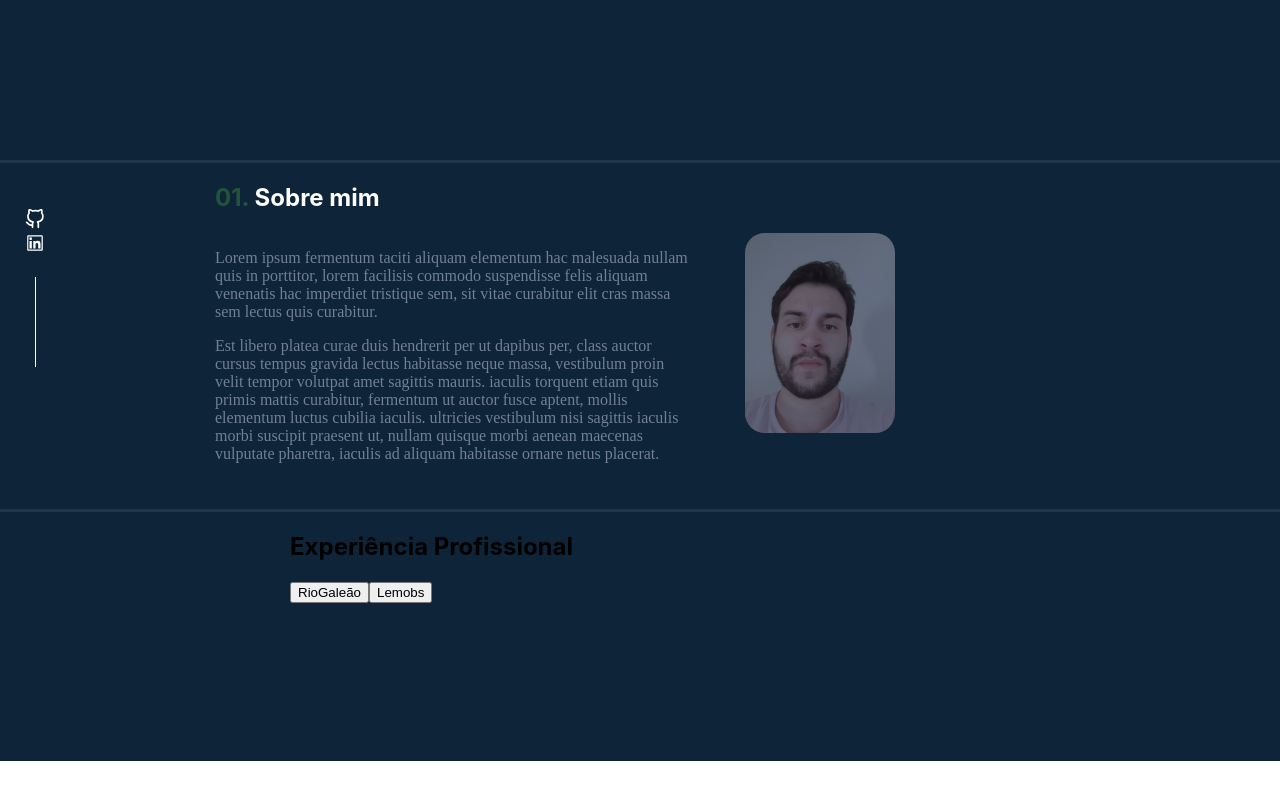
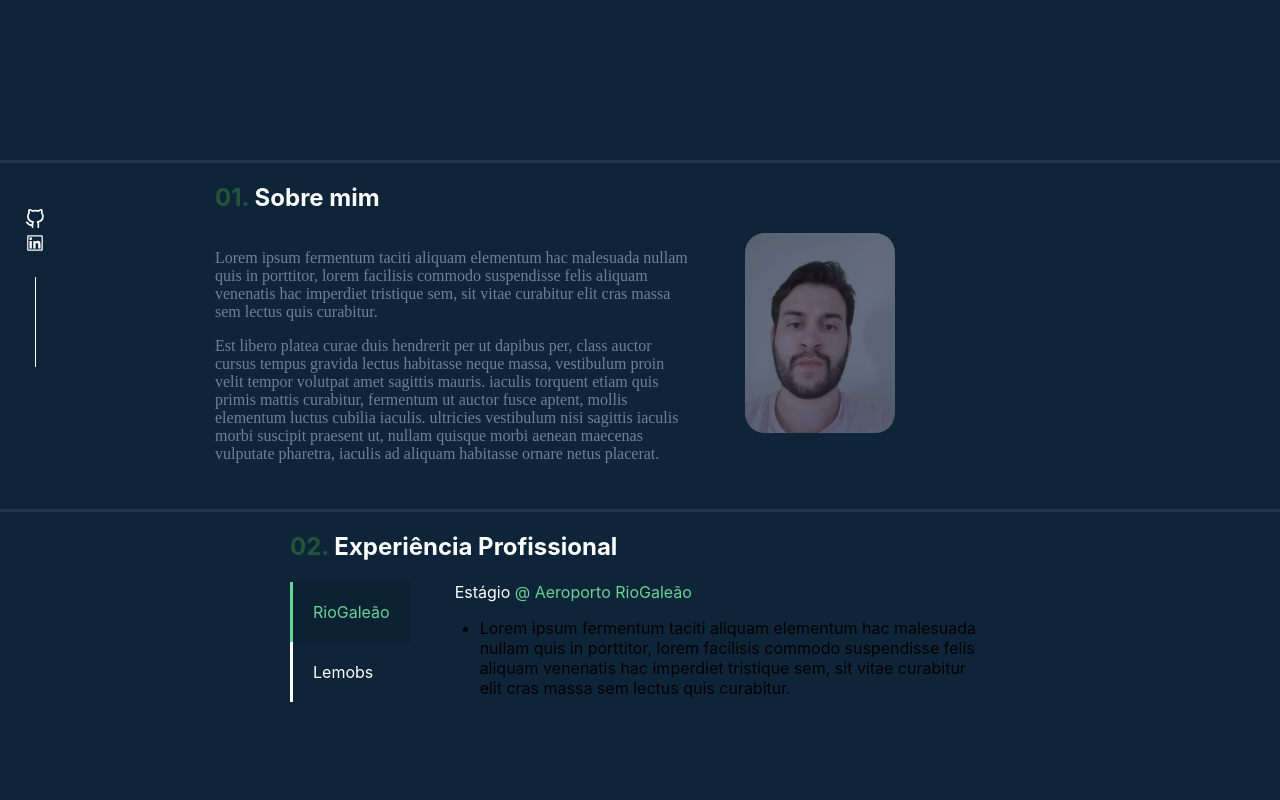
Before and after one commit to luanrjjj/mywebsite, a Next.js app: page / in a window 1280 px wide. Shown: the part 433-1233 px from the top of the page. Before the commit the page ends 1194 px from the top, so only its background shows below. Built offline with nearby package versions, Linux system fonts and the light colour scheme.

Commit message:
Jobs Section Construction

```diff
--- a/components/JobsSection/index.tsx
+++ b/components/JobsSection/index.tsx
@@ -1,16 +1,74 @@
-import React from 'react'
+import React, { useState } from 'react'
 
 import { FiGithub } from 'react-icons/fi'
 import { AiOutlineLinkedin } from 'react-icons/ai'
-import { Section, SectionContent } from './styles'
+import {
+  JobsList,
+  Section,
+  SectionContent,
+  SelectedJob,
+  Text,
+} from './styles'
 
 export const JobsSection = () => {
+  const [filter, setFilter] = useState('RioGaleão')
+
+  const filterJobs = ['RioGaleão', 'Lemobs']
   return (
     <Section>
-      <h2>Experiência Profissional</h2>
       <SectionContent>
-        <button>RioGaleão</button>
-        <button>Lemobs</button>
+        <h2>Experiência Profissional</h2>
+        <div className="FiltersAndText">
+          <JobsList>
+            {filterJobs?.map((Job: string) => {
+              return (
+                <SelectedJob
+                  onClick={() => setFilter(Job)}
+                  selected={Job === filter}
+                  key={Job}
+                >
+                  <a>{Job}</a>
+                </SelectedJob>
+              )
+            })}
+          </JobsList>
+          <Text>
+            {filter === 'RioGaleão' ? (
+              <>
+                <span className="Function">
+                  Estágio
+                  <a className="Company">
+                    {' '}
+                    @ Aeroporto RioGaleão
+                  </a>
+                </span>
+                <ul>
+                  <li>
+                    Lorem ipsum fermentum taciti aliquam
+                    elementum hac malesuada nullam quis in
+                    porttitor, lorem facilisis commodo
+                    suspendisse felis aliquam venenatis hac
+                    imperdiet tristique sem, sit vitae
+                    curabitur elit cras massa sem lectus
+                    quis curabitur.
+                  </li>
+                </ul>
+              </>
+            ) : (
+              <>
+                <span>Estágio</span>
+                <p>
+                  Lorem ipsum fermentum taciti aliquam
+                  elementum hac malesuada nullam quis in
+                </p>
+                <p>
+                  Lorem ipsum fermentum taciti aliquam
+                  elementum hac malesuada nullam quis in
+                </p>
+              </>
+            )}
+          </Text>
+        </div>
       </SectionContent>
     </Section>
   )
--- a/components/JobsSection/styles.ts
+++ b/components/JobsSection/styles.ts
@@ -1,21 +1,92 @@
 import styled from 'styled-components'
 import colors from '../../styles/colors'
 
+interface JobsProps {
+  selected: boolean
+  onClick: any
+}
 export const Section = styled.div`
+  max-width: 100%;
+`
+export const SectionContent = styled.div`
   max-width: 700px;
   margin: auto;
+
+  h2 {
+    counter-increment: item 1;
+    overflow: hidden;
+    position: relative;
+    color: ${colors.white};
+
+    &:before {
+      content: '02.';
+      margin-right: 5px;
+      color: #22543d;
+      text-align: right;
+    }
+    &:after {
+      content: '';
+      display: block;
+      position: relative;
+      top: -12px;
+      width: 300px;
+      height: 1px;
+      margin-left: 180px;
+    }
+  }
+
+  .FiltersAndText {
+    display: flex;
+  }
 `
-export const SectionContent = styled.div``
 
-export const JobsList = styled.div`
+export const JobsList = styled.ul`
   position: relative;
   z-index: 3;
   width: max-content;
   padding: 0;
   margin: 0;
   list-style: none;
+
+  li {
+  }
 `
 
-export const JobsButton = styled.div`
+export const SelectedJob = styled.li<JobsProps>`
+  padding: 20px;
+  background-color: ${props =>
+    props.selected ? `${colors.heavybody}` : ''};
+  color: ${props =>
+    props.selected ? `${colors.green300}` : '#fff'};
+  border-left: 3px solid
+    ${props =>
+      props.selected ? `${colors.green300}` : '#fff'};
+`
+export const Text = styled.div`
+  margin-left: 30px;
 
-  `
+  .Function {
+    color: ${colors.white};
+    margin-left:15px;
+  }
+  .Company {
+    color: ${colors.green300};
+
+    &:hover {
+    }
+  }
+
+  ul {
+    li:before {
+      content: '';
+      position: absolute;
+      border-right: 2px solid black;
+      border-bottom: 2px solid black;
+      width: 10px;
+      height: 10px;
+      top: calc(50% - 4px);
+      left: -20px;
+      transform: translateY(-50%) rotate(-45deg);
+    }
+  }
+`
```
